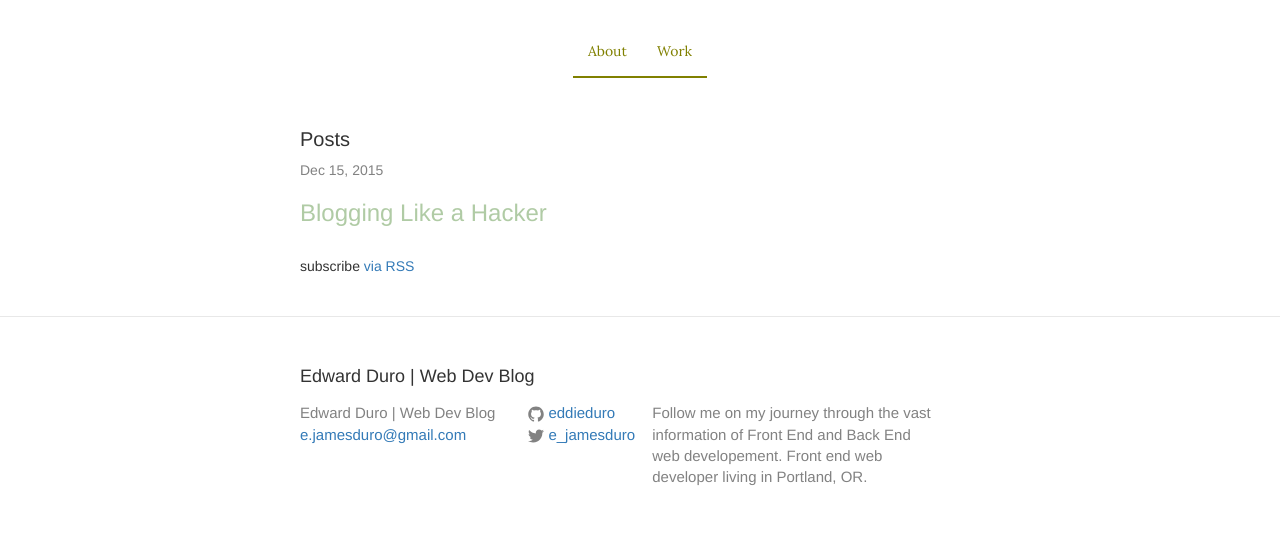
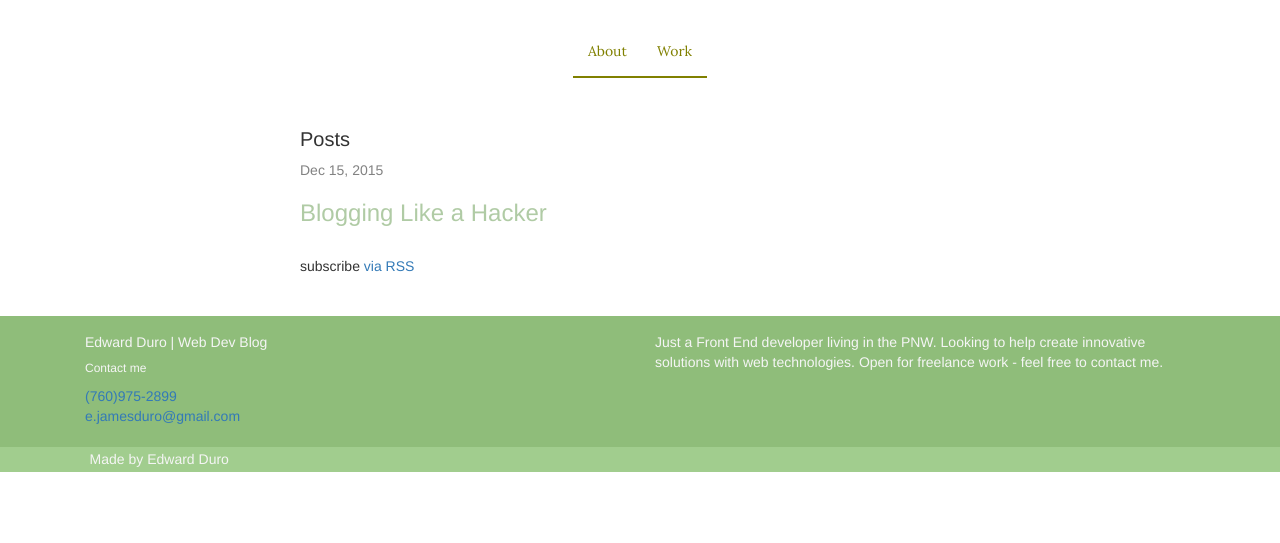
Before and after one commit to eddieduro/blog, a Jekyll site: the page built from index.html, in a window 1280 px wide. Shown: the part 577-1120 px from the top of the page. Built offline with Jekyll 4.4.1, drawn with Linux system fonts in a browser that asks for light colours; nearby versions of some CDN libraries; after the commit the page ends 1049 px from its top, so only the background shows below that.

Commit message:
updated footer styling and content

```diff
--- a/_config.yml
+++ b/_config.yml
@@ -9,8 +9,9 @@
 title: Edward Duro | Web Dev Blog
 email: e.jamesduro@gmail.com
 description: > # this means to ignore newlines until "baseurl:"
- Follow me on my journey through the vast information of Front End and Back End web developement.
- Front end web developer living in Portland, OR.
+ I am a Developer currently living in the PNW, specifically Portland, OR.
+ Web development is my passion - I am always learning and staying up to date on current web trends.
+ Currently available for freelance work. Please feel free to contact me.
 baseurl: "" # the subpath of your site, e.g. /blog
 url: "http://eddieduro.github.io/" # the base hostname & protocol for your site
 twitter_username: e_jamesduro
--- a/_includes/footer.html
+++ b/_includes/footer.html
@@ -1,43 +1,38 @@
 
 <footer class="site-footer">
 
-  <div class="wrapper">
 
-    <h2 class="footer-heading">{{ site.title }}</h2>
 
-    <div class="footer-col-wrapper">
-      <div class="footer-col footer-col-1">
-        <ul class="contact-list">
+
+
+    <div class="container">
+      <div class="text-left footer-contact col-md-6">
+        <ul class="contact-list footer-text">
           <li>{{ site.title }}</li>
+          <li><h6>Contact me</h6></li>
+          <li><a href="phoneto:(760)975-2899">(760)975-2899</a></li>
           <li><a href="mailto:{{ site.email }}">{{ site.email }}</a></li>
         </ul>
       </div>
+      <div class= "col-md-6 footer-info">
+        <p class="footer-text">Just a Front End developer living in the PNW. Looking to help create innovative solutions with web technologies. Open for freelance work - feel free to contact me.</p>
+      </div>
+     </div>
 
-      <div class="footer-col footer-col-2">
-        <ul class="social-media-list">
-          {% if site.github_username %}
-          <li>
-            {% include icon-github.html username=site.github_username %}
-          </li>
-          {% endif %}
 
-          {% if site.twitter_username %}
-          <li>
-            {% include icon-twitter.html username=site.twitter_username %}
-          </li>
-          {% endif %}
-        </ul>
+      <div class="container">
+      <div class="footer-right col-md-6">
+
       </div>
-
-      <div class="footer-col footer-col-3">
-        <p>{{ site.description }}</p>
       </div>
     </div>
 
-  </div>
+
 
 </footer>
-
+<div class="footer-bottom">
+  <p class=" footer-text col-md-6" id="footer-author">Made by Edward Duro</p>
+</div>
 
 <!-- scripts -->
   <script src="https://ajax.googleapis.com/ajax/libs/jquery/1.11.2/jquery.min.js"></script>
@@ -50,6 +45,7 @@
 
   <script type="text/javascript">
 $(document).ready(function(){
+
   $('#project1, .project-text1').mouseenter(function(){
     $('.project-text1').addClass('project-hover').css('visibility', 'visible');
   }),$('#project1, .project-text1').mouseleave(function(){
--- a/_sass/_layout.scss
+++ b/_sass/_layout.scss
@@ -211,8 +211,8 @@
  * Site footer
  */
 .site-footer {
-    border-top: 1px solid $grey-color-light;
-    padding: $spacing-unit 0;
+    background-color: #8fbd7a;
+    padding: 10px 0;
 }
 
 .footer-heading {
@@ -231,6 +231,31 @@
     color: $grey-color;
     margin-left: -$spacing-unit / 2;
     @extend %clearfix;
+}
+
+.footer-bottom {
+    background-color: #a1cd8e;
+    width: 100%;
+    height: 25px;
+    bottom: -10px;
+}
+
+#footer-author {
+    padding-left: 7%;
+    height: 10px;
+    padding-top: 2px;
+}
+
+.footer-contact {
+    padding-top: 6px;
+}
+
+.footer-info {
+    padding-top: 6px;
+}
+
+.footer-text {
+    color: whitesmoke;
 }
 
 .footer-col {
```
